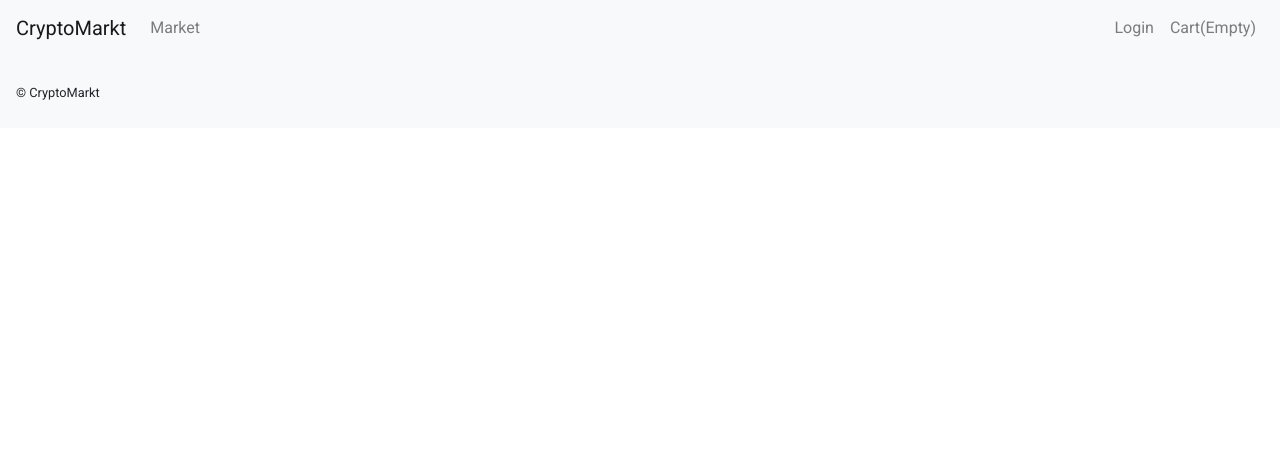
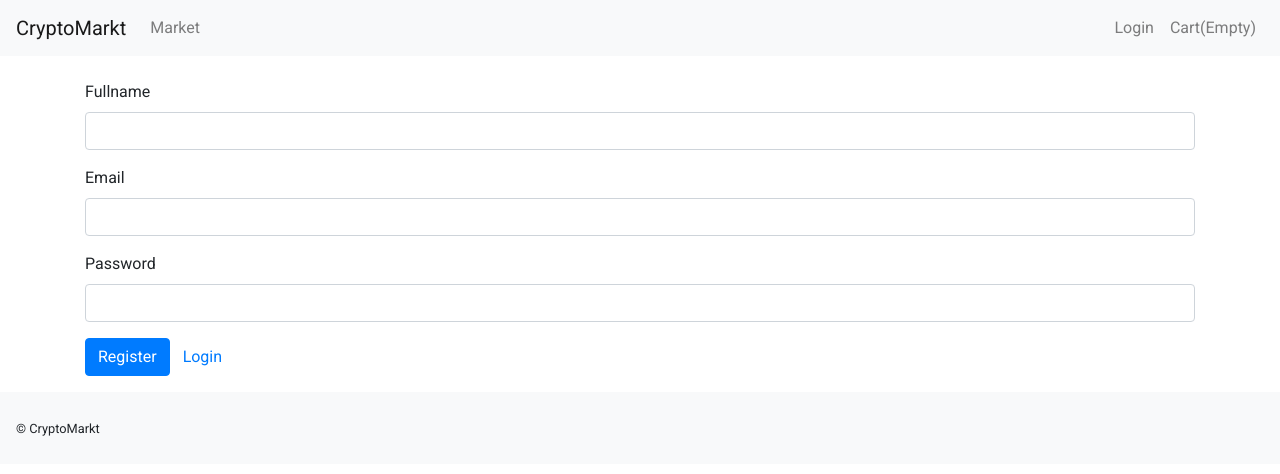
Before and after one commit to WarmBeer/nanostore, an Angular app: page /register in a window 1280 px wide. Before the commit this address led to /. Shown: the top 474 px of the page. Built offline with nearby package versions, Linux system fonts and the light colour scheme.

Commit message:
Added register component

```diff
--- a/src/app/app.module.ts
+++ b/src/app/app.module.ts
@@ -13,6 +13,7 @@ import { CartPageComponent } from './components/views/cart-page/cart-page.compon
 import { LoginComponent } from './components/views/login/login.component';
 import {ReactiveFormsModule} from '@angular/forms';
 import {NgbAlertModule} from '@ng-bootstrap/ng-bootstrap';
+import { RegisterComponent } from './components/views/register/register.component';
 
 @NgModule({
   declarations: [
@@ -22,7 +23,8 @@ import {NgbAlertModule} from '@ng-bootstrap/ng-bootstrap';
     ProductComponent,
     BottomBarComponent,
     CartPageComponent,
-    LoginComponent
+    LoginComponent,
+    RegisterComponent
   ],
   imports: [
     BrowserModule,
@@ -31,6 +33,7 @@ import {NgbAlertModule} from '@ng-bootstrap/ng-bootstrap';
       {path: 'products', component: ProductPageComponent},
       {path: 'cart', component: CartPageComponent},
       {path: 'login', component: LoginComponent},
+      {path: 'register', component: RegisterComponent},
       {path: '', redirectTo: '/products', pathMatch: 'full'},
     ]),
     HttpClientModule,
--- /dev/null
+++ b/src/app/components/views/register/register.component.html
@@ -0,0 +1,35 @@
+<section class="mt-4">
+  <div class="container">
+    <form [formGroup]="form" (ngSubmit)="onSubmit()">
+      <div class="form-group">
+        <label for="name">Fullname</label>
+        <input type="text" formControlName="name" class="form-control" [ngClass]="{ 'is-invalid': submitted && f.name.errors }" />
+        <div *ngIf="submitted && f.name.errors" class="invalid-feedback">
+          <div *ngIf="f.name.errors.required">Email is required</div>
+        </div>
+      </div>
+      <div class="form-group">
+        <label for="email">Email</label>
+        <input type="text" formControlName="email" class="form-control" [ngClass]="{ 'is-invalid': submitted && f.email.errors }" />
+        <div *ngIf="submitted && f.email.errors" class="invalid-feedback">
+          <div *ngIf="f.email.errors.required">Email is required</div>
+        </div>
+      </div>
+      <div class="form-group">
+        <label for="password">Password</label>
+        <input type="password" formControlName="password" class="form-control" [ngClass]="{ 'is-invalid': submitted && f.password.errors }" />
+        <div *ngIf="submitted && f.password.errors" class="invalid-feedback">
+          <div *ngIf="f.password.errors.required">Password is required</div>
+        </div>
+      </div>
+      <div class="form-group">
+        <ngb-alert *ngIf="error" type="danger" (close)="error = ''">{{ error }}</ngb-alert>
+        <button [disabled]="loading" class="btn btn-primary">
+          <span *ngIf="loading" class="spinner-border spinner-border-sm mr-1"></span>
+          Register
+        </button>
+        <a routerLink="../login" class="btn btn-link">Login</a>
+      </div>
+    </form>
+  </div>
+</section>
--- /dev/null
+++ b/src/app/components/views/register/register.component.ts
@@ -0,0 +1,64 @@
+import { Component, OnInit } from '@angular/core';
+import {FormBuilder, FormGroup, Validators} from '@angular/forms';
+import {ActivatedRoute, Router} from '@angular/router';
+import {ApiService} from '../../../services/api/api.service';
+
+@Component({
+  selector: 'app-register',
+  templateUrl: './register.component.html',
+  styleUrls: ['./register.component.css']
+})
+export class RegisterComponent implements OnInit {
+  form: FormGroup;
+  loading = false;
+  error: string;
+  submitted = false;
+  returnUrl: string;
+
+  constructor(
+    private formBuilder: FormBuilder,
+    private route: ActivatedRoute,
+    private router: Router,
+    private apiService: ApiService,
+  ) { }
+
+  ngOnInit(): void {
+    this.form = this.formBuilder.group({
+      name: ['', Validators.required],
+      email: ['', Validators.required],
+      password: ['', Validators.required]
+    });
+
+    // get return url from route parameters or default to '/'
+    this.returnUrl = this.route.snapshot.queryParams.returnUrl || '/';
+  }
+
+  // tslint:disable-next-line:typedef
+  get f() { return this.form.controls; }
+
+  onSubmit(): void {
+    this.submitted = true;
+
+    // stop here if form is invalid
+    if (this.form.invalid) {
+      return;
+    }
+
+    this.loading = true;
+    this.error = '';
+    this.apiService.register(this.f.email.value, this.f.password.value, this.f.password.value)
+      .then(
+        success => {
+          console.log(success);
+          this.loading = false;
+          this.router.navigate([this.returnUrl]);
+        },
+        fail => {
+          console.error(fail);
+          this.error = fail.error;
+          this.loading = false;
+        }
+      );
+  }
+
+}
```
Also changed, not shown: src/app/components/views/register/register.component.css (added), 1 other file (tests, documents, lock files or other folders).
